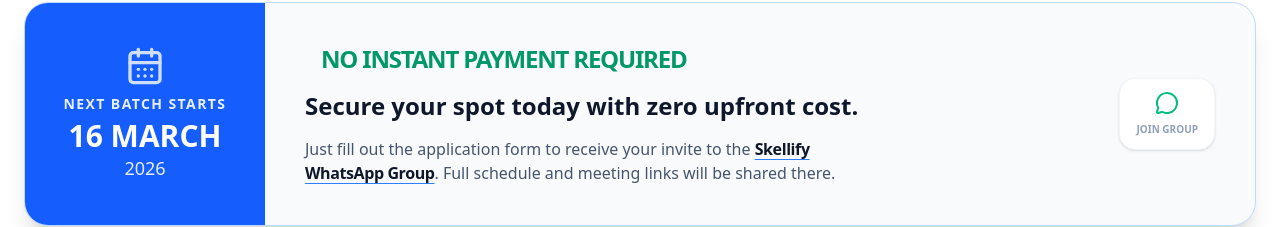
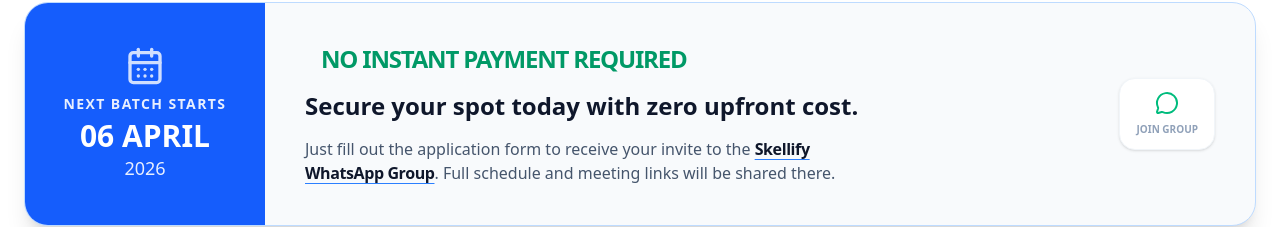
Before and after one commit to skellify25/skellify-main, a Next.js app: page /courses in a window 1280 px wide. Shown: the part 126-353 px from the top of the page. Built offline with nearby package versions, Linux system fonts and the light colour scheme.

Commit message:
date changed

```diff
--- a/src/components/pages/CoursePage.jsx
+++ b/src/components/pages/CoursePage.jsx
@@ -172,7 +172,7 @@ export default function CoursePage() {
                 Next Batch Starts
               </p>
               <h3 className="text-2xl md:text-3xl font-black mt-1 uppercase">
-                16 March
+                06 April
               </h3>
               <p className="text-base md:text-lg font-medium opacity-90">
                 2026
```
